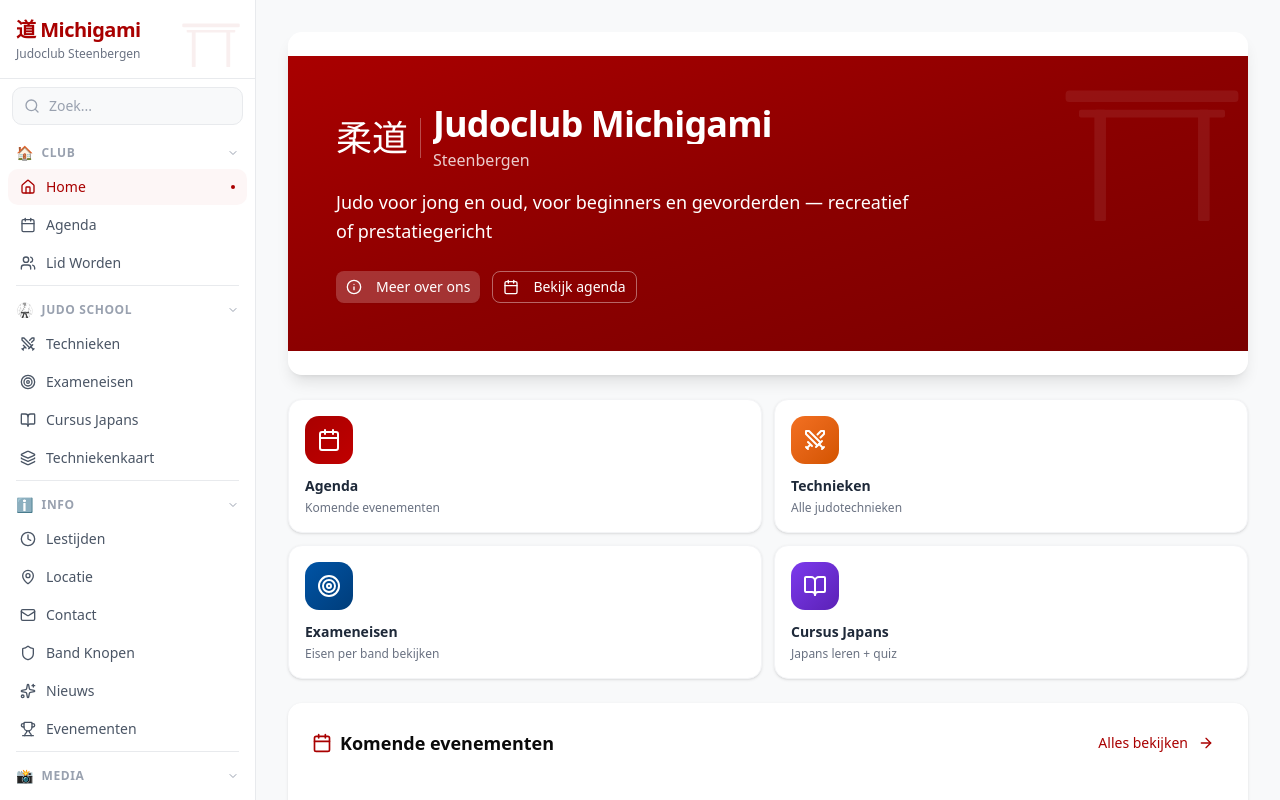
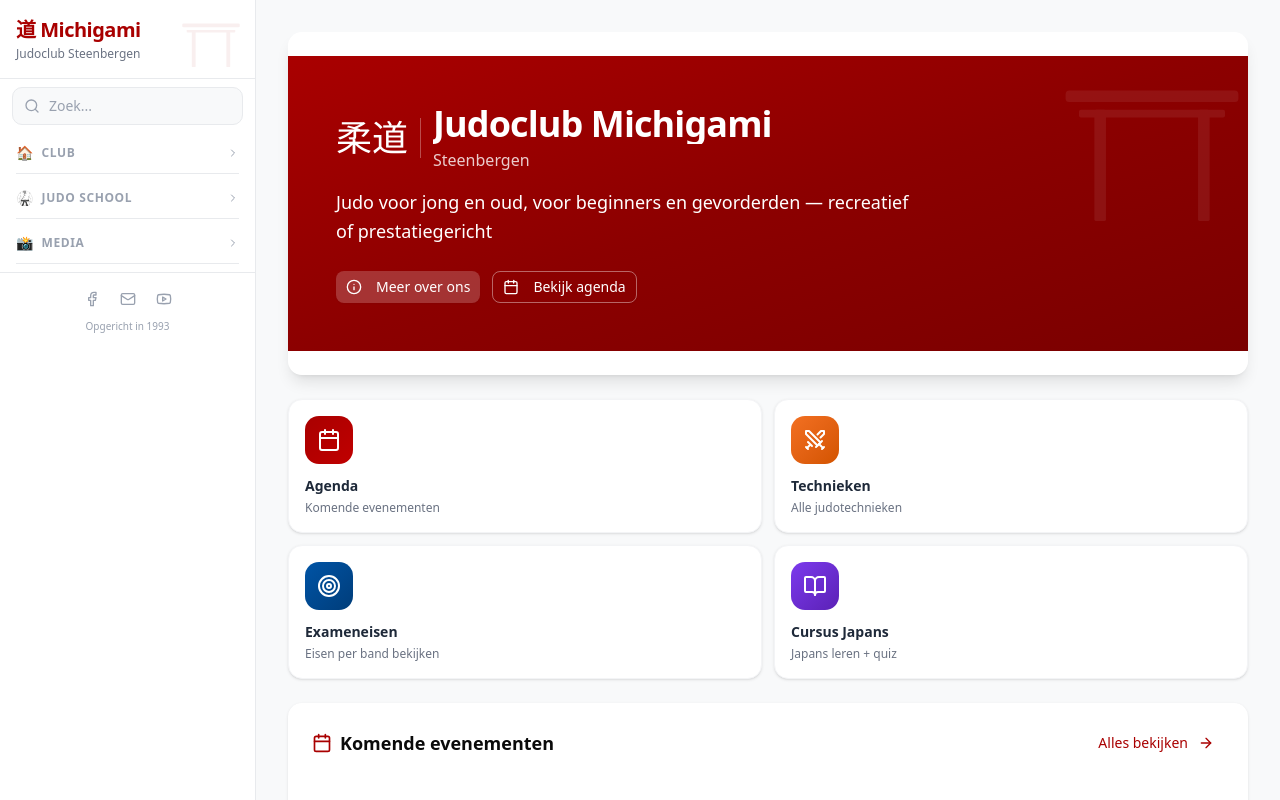
Before and after one commit to RobertDingenouts/judoclub-michigami, a Next.js app: page / in a window 1280 px wide. Built offline with nearby package versions, Linux system fonts and the light colour scheme.

Commit message:
feat: sidebar groups merged, accordion behavior, removed Info group

```diff
--- a/src/app/page.tsx
+++ b/src/app/page.tsx
@@ -92,6 +92,10 @@ const navGroups: NavGroup[] = [
       { key: 'home', label: 'Home', icon: <Home className="w-4 h-4" /> },
       { key: 'agenda', label: 'Agenda', icon: <Calendar className="w-4 h-4" /> },
       { key: 'leden', label: 'Lid Worden', icon: <Users className="w-4 h-4" /> },
+      { key: 'lestijden', label: 'Lestijden', icon: <Clock className="w-4 h-4" /> },
+      { key: 'locatie', label: 'Locatie', icon: <MapPin className="w-4 h-4" /> },
+      { key: 'contact', label: 'Contact', icon: <Mail className="w-4 h-4" /> },
+      { key: 'band-knopen', label: 'Band Knopen', icon: <Shield className="w-4 h-4" /> },
     ],
   },
   {
@@ -102,18 +106,6 @@ const navGroups: NavGroup[] = [
       { key: 'exameneisen', label: 'Exameneisen', icon: <Target className="w-4 h-4" /> },
       { key: 'cursusjapans', label: 'Cursus Japans', icon: <BookOpen className="w-4 h-4" /> },
       { key: 'techniekenkaart', label: 'Techniekenkaart', icon: <Layers className="w-4 h-4" /> },
-    ],
-  },
-  {
-    label: 'Info',
-    emoji: 'ℹ️',
-    items: [
-      { key: 'lestijden', label: 'Lestijden', icon: <Clock className="w-4 h-4" /> },
-      { key: 'locatie', label: 'Locatie', icon: <MapPin className="w-4 h-4" /> },
-      { key: 'contact', label: 'Contact', icon: <Mail className="w-4 h-4" /> },
-      { key: 'band-knopen', label: 'Band Knopen', icon: <Shield className="w-4 h-4" /> },
-      { key: 'nieuws', label: 'Nieuws', icon: <Sparkles className="w-4 h-4" /> },
-      { key: 'evenementen', label: 'Evenementen', icon: <Trophy className="w-4 h-4" /> },
     ],
   },
   {
@@ -254,10 +246,10 @@ export default function MichigamiApp() {
 // ============ SIDEBAR ============
 function SidebarContent({ activeSection, onSelect }: { activeSection: Section; onSelect: (s: Section) => void }) {
   const [searchQuery, setSearchQuery] = useState('');
-  const [collapsedGroups, setCollapsedGroups] = useState<Record<string, boolean>>({});
+  const [openGroup, setOpenGroup] = useState<string | null>(null);
 
   const toggleGroup = (label: string) => {
-    setCollapsedGroups(prev => ({ ...prev, [label]: !prev[label] }));
+    setOpenGroup(prev => prev === label ? null : label);
   };
 
   // Filter items by search
@@ -312,14 +304,14 @@ function SidebarContent({ activeSection, onSelect }: { activeSection: Section; o
                   <span>{group.label}</span>
                   <ChevronRight
                     className={`w-3 h-3 ml-auto transition-transform ${
-                      !collapsedGroups[group.label] ? 'rotate-90' : ''
+                      openGroup === group.label ? 'rotate-90' : ''
                     }`}
                   />
                 </button>
               )}
 
               {/* Group Items */}
-              {(!collapsedGroups[group.label] || searchQuery.trim()) && (
+              {(openGroup === group.label || searchQuery.trim()) && (
                 <div className="space-y-0.5">
                   {group.items.map((item) => (
                     <button
```
